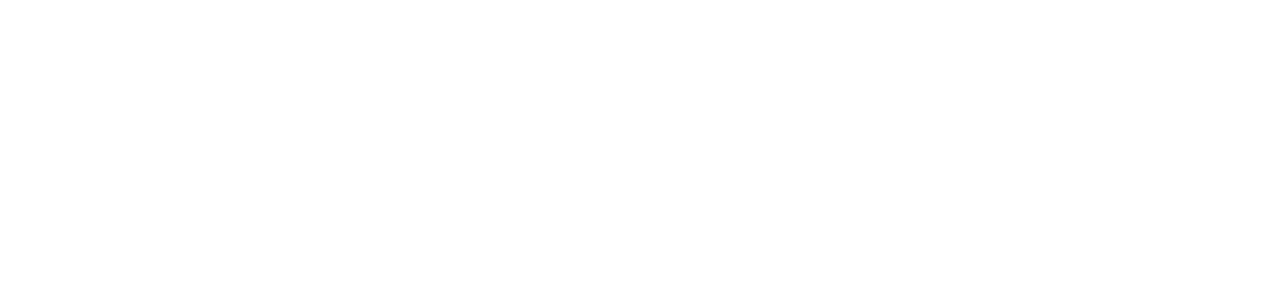
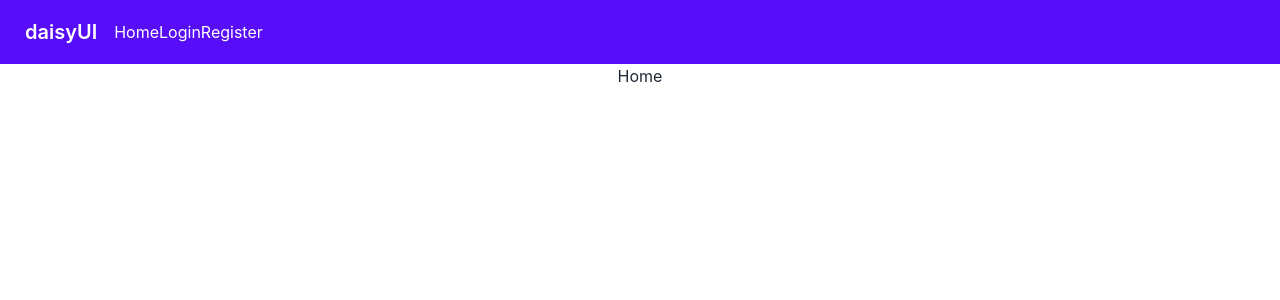
Before and after one commit to mahmud035/58-auth-router-context-app-batch-06, a React (Create React App) app: page / in a window 1280 px wide. Shown: the top 300 px of the page. Built offline with nearby package versions, Linux system fonts and the light colour scheme.

Commit message:
create basic components

```diff
--- a/src/App.js
+++ b/src/App.js
@@ -1,7 +1,36 @@
+import { createBrowserRouter, RouterProvider } from 'react-router-dom';
 import './App.css';
+import Home from './Components/Home/Home';
+import Login from './Components/Login/Login';
+import Register from './Components/Register/Register';
+import Main from './Layout/Main';
 
 function App() {
-  return <div className="App"></div>;
+  const router = createBrowserRouter([
+    {
+      path: '/',
+      element: <Main></Main>,
+      children: [
+        {
+          path: '/',
+          element: <Home></Home>,
+        },
+        {
+          path: '/login',
+          element: <Login></Login>,
+        },
+        {
+          path: '/register',
+          element: <Register></Register>,
+        },
+      ],
+    },
+  ]);
+  return (
+    <div className="App">
+      <RouterProvider router={router}></RouterProvider>
+    </div>
+  );
 }
 
 export default App;
--- /dev/null
+++ b/src/Components/Header/Header.js
@@ -0,0 +1,17 @@
+import React from 'react';
+import { NavLink } from 'react-router-dom';
+import './Header.css';
+const Header = () => {
+  return (
+    <div>
+      <div className="navbar bg-primary text-primary-content">
+        <NavLink className="btn btn-ghost normal-case text-xl">daisyUI</NavLink>
+        <NavLink to="/">Home</NavLink>
+        <NavLink to="/login">Login</NavLink>
+        <NavLink to="register">Register</NavLink>
+      </div>
+    </div>
+  );
+};
+
+export default Header;
--- /dev/null
+++ b/src/Components/Home/Home.js
@@ -0,0 +1,12 @@
+import React from 'react';
+import './Home.css';
+
+const Home = () => {
+  return (
+    <div>
+      <h1>Home</h1>
+    </div>
+  );
+};
+
+export default Home;
--- /dev/null
+++ b/src/Components/Login/Login.js
@@ -0,0 +1,11 @@
+import React from 'react';
+
+const Login = () => {
+  return (
+    <div>
+      <h1>Login</h1>
+    </div>
+  );
+};
+
+export default Login;
--- /dev/null
+++ b/src/Components/Register/Register.js
@@ -0,0 +1,11 @@
+import React from 'react';
+
+const Register = () => {
+  return (
+    <div>
+      <h1>Register</h1>
+    </div>
+  );
+};
+
+export default Register;
--- /dev/null
+++ b/src/Layout/Main.js
@@ -0,0 +1,14 @@
+import React from 'react';
+import { Outlet } from 'react-router-dom';
+import Header from '../Components/Header/Header';
+
+const Main = () => {
+  return (
+    <div>
+      <Header></Header>
+      <Outlet></Outlet>
+    </div>
+  );
+};
+
+export default Main;
```
Also changed, not shown: src/Components/Header/Header.css (added), src/Components/Home/Home.css (added), src/Components/Login/Login.css (added), src/Components/Register/Register.css (added).
